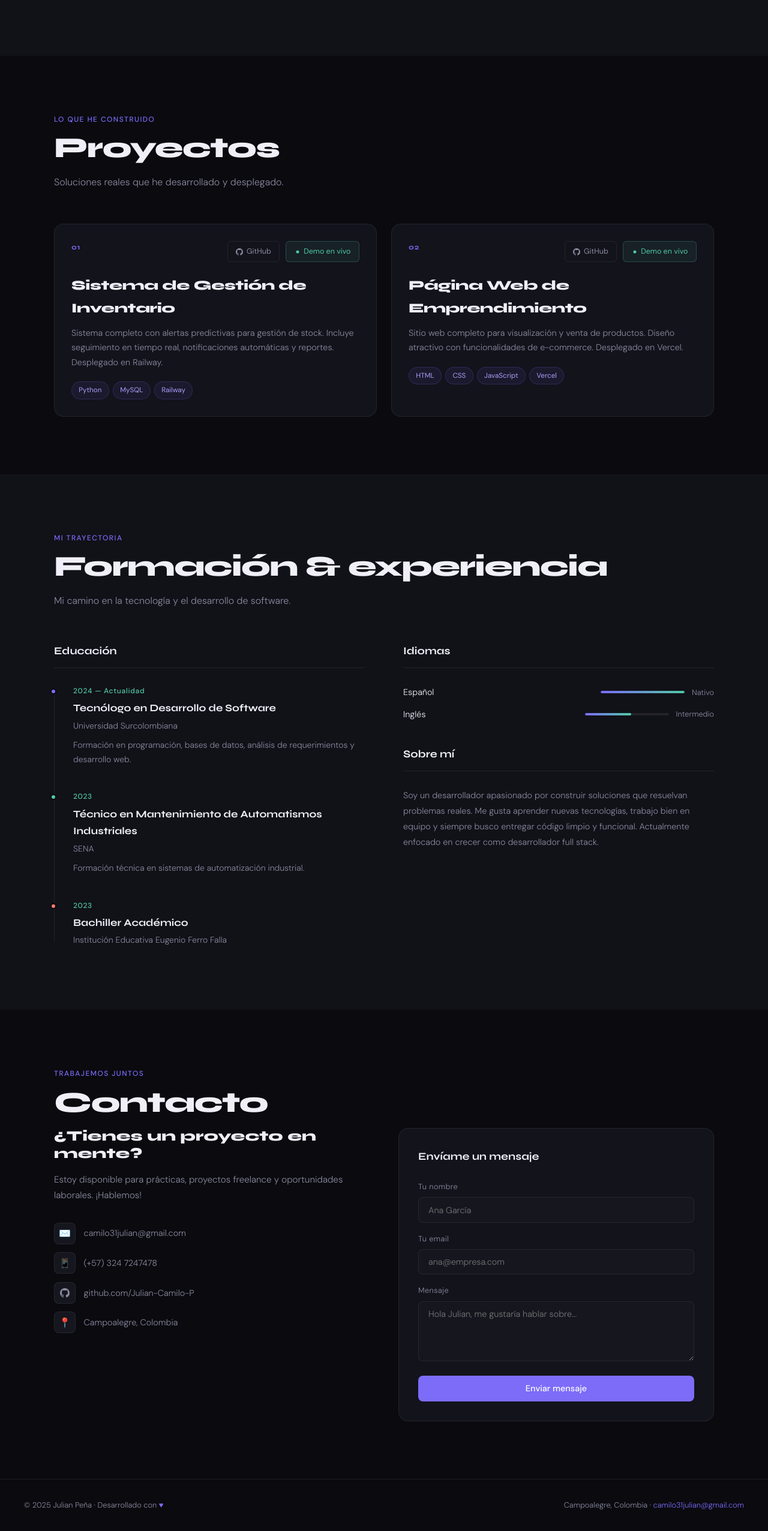
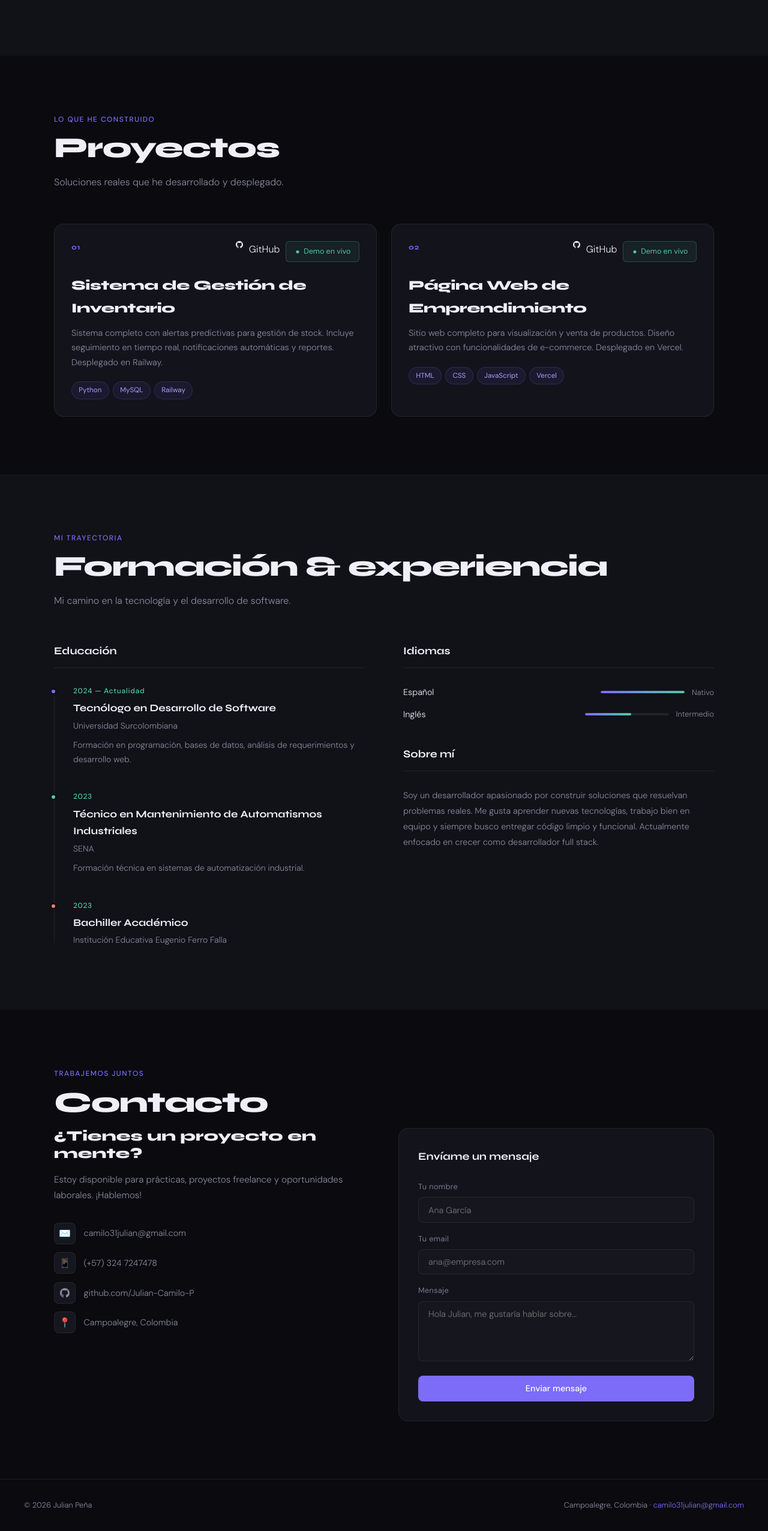
Before and after one commit to julianpena31sara-gif/portafolio, a website: page portfolio/public/index.html in a window 1280 px wide. Shown: the part 1676-4229 px from the top of the page at 60% size. Drawn offline with Linux system fonts and the light colour scheme.

Commit message:
Update index.html

```diff
--- a/portfolio/public/index.html
+++ b/portfolio/public/index.html
@@ -840,7 +840,6 @@
           <div class="project-header">
             <span class="project-num">01</span>
             <div class="project-links">
-              <a href="https://github.com/Julian-Camilo-P/Sistema-de-Gestion-de-Inventario-con-Alertas-Predictivas" target="_blank" class="project-link">
                 <svg width="12" height="12" viewBox="0 0 16 16" fill="currentColor"><path d="M8 0C3.58 0 0 3.58 0 8c0 3.54 2.29 6.53 5.47 7.59.4.07.55-.17.55-.38 0-.19-.01-.82-.01-1.49-2.01.37-2.53-.49-2.69-.94-.09-.23-.48-.94-.82-1.13-.28-.15-.68-.52-.01-.53.63-.01 1.08.58 1.23.82.72 1.21 1.87.87 2.33.66.07-.52.28-.87.51-1.07-1.78-.2-3.64-.89-3.64-3.95 0-.87.31-1.59.82-2.15-.08-.2-.36-1.02.08-2.12 0 0 .67-.21 2.2.82.64-.18 1.32-.27 2-.27.68 0 1.36.09 2 .27 1.53-1.04 2.2-.82 2.2-.82.44 1.1.16 1.92.08 2.12.51.56.82 1.27.82 2.15 0 3.07-1.87 3.75-3.65 3.95.29.25.54.73.54 1.48 0 1.07-.01 1.93-.01 2.2 0 .21.15.46.55.38A8.013 8.013 0 0016 8c0-4.42-3.58-8-8-8z"/></svg>
                 GitHub
               </a>
@@ -866,7 +865,6 @@
           <div class="project-header">
             <span class="project-num">02</span>
             <div class="project-links">
-              <a href="https://github.com/Julian-Camilo-P/VICTOREM18KKK" target="_blank" class="project-link">
                 <svg width="12" height="12" viewBox="0 0 16 16" fill="currentColor"><path d="M8 0C3.58 0 0 3.58 0 8c0 3.54 2.29 6.53 5.47 7.59.4.07.55-.17.55-.38 0-.19-.01-.82-.01-1.49-2.01.37-2.53-.49-2.69-.94-.09-.23-.48-.94-.82-1.13-.28-.15-.68-.52-.01-.53.63-.01 1.08.58 1.23.82.72 1.21 1.87.87 2.33.66.07-.52.28-.87.51-1.07-1.78-.2-3.64-.89-3.64-3.95 0-.87.31-1.59.82-2.15-.08-.2-.36-1.02.08-2.12 0 0 .67-.21 2.2.82.64-.18 1.32-.27 2-.27.68 0 1.36.09 2 .27 1.53-1.04 2.2-.82 2.2-.82.44 1.1.16 1.92.08 2.12.51.56.82 1.27.82 2.15 0 3.07-1.87 3.75-3.65 3.95.29.25.54.73.54 1.48 0 1.07-.01 1.93-.01 2.2 0 .21.15.46.55.38A8.013 8.013 0 0016 8c0-4.42-3.58-8-8-8z"/></svg>
                 GitHub
               </a>
@@ -1014,7 +1012,7 @@
 
   <!-- FOOTER -->
   <footer>
-    <p>© 2025 Julian Peña · Desarrollado con <span style="color:var(--accent)">♥</span></p>
+    <p>© 2026 Julian Peña</p>
     <p>Campoalegre, Colombia · <a href="mailto:camilo31julian@gmail.com">camilo31julian@gmail.com</a></p>
   </footer>
 
```
